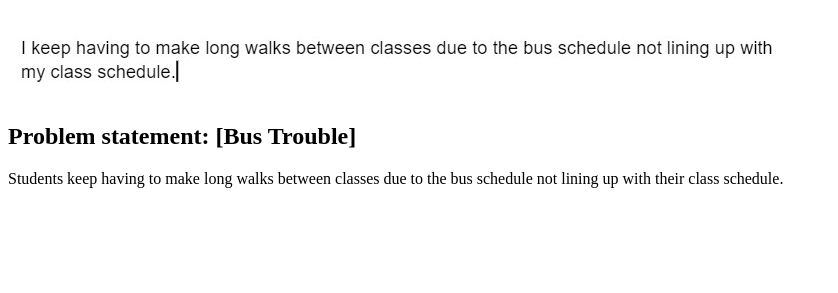
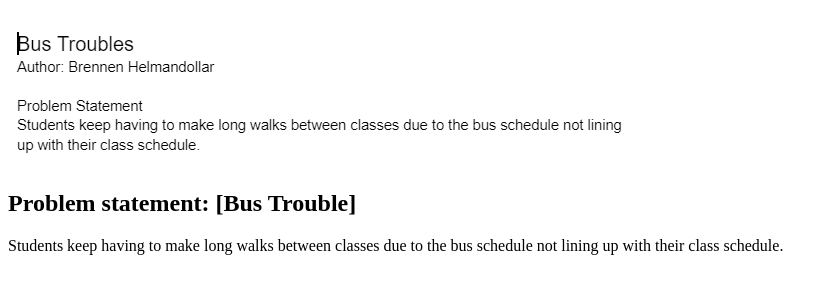
Before and after one commit to Phoenixjh03/Phoenixjh03.github.io, a plain HTML site: page index.html in a window 1280 px wide. Shown: the part 61-354 px from the top of the page, without its empty margins (0-838 px from the left). Drawn offline with Linux system fonts and the light colour scheme.

Commit message:
Update index.html

```diff
--- a/index.html
+++ b/index.html
@@ -6,7 +6,7 @@
   <body>
     <h1>Brennen Helmandollar</h1>
     <section class="assign">
-      <img src="problem-statement.jpg" />
+      <img src="problem-statement.png" />
       <section class="assign-det">
         <h2>Problem statement: [Bus Trouble]</h2>
         <p>
```
